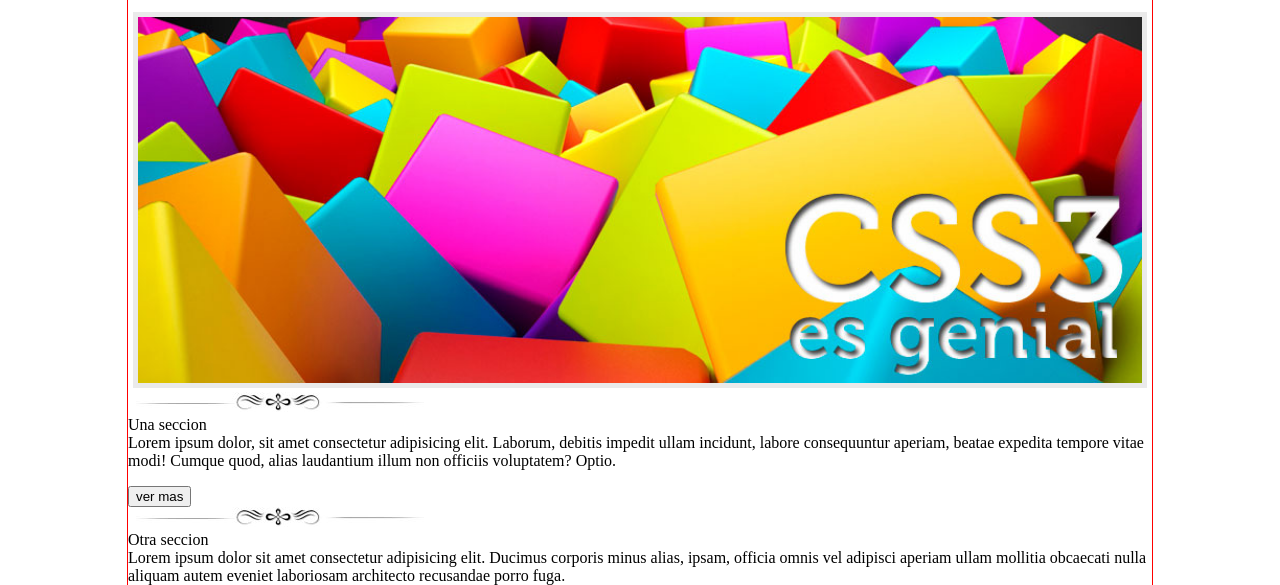
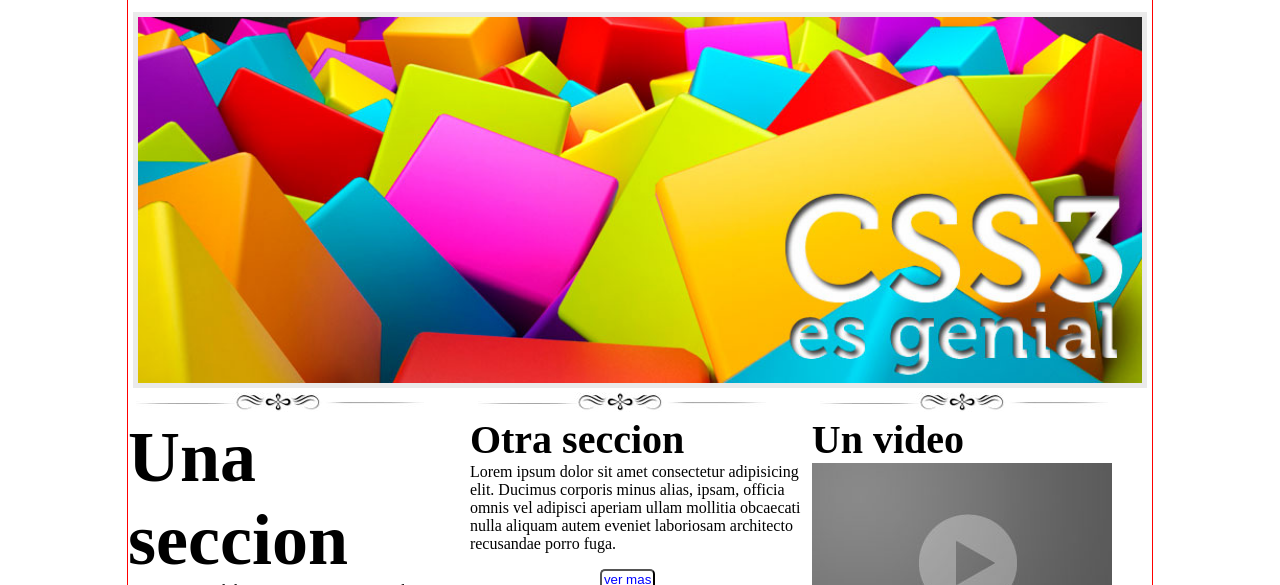
Before and after one commit to JesusVega2812/pw10112233, a plain HTML site: page practica01css/index.html in a window 1280 px wide. Shown: the part 215-800 px from the top of the page. Drawn offline with Linux system fonts and the light colour scheme.

Commit message:
practica 01 CSS consluida

```diff
--- a/practica01css/css/estilos.css
+++ b/practica01css/css/estilos.css
@@ -57,3 +57,33 @@ header nav form
     border: 5px solid rgba(170, 170, 170, 0.25);
     width: 98%;
 }
+#seccion02
+{
+    margin-bottom: 50px;
+}
+#seccion02 article
+{
+    display: inline-block;
+    vertical-align: top;
+    width: 33%;
+}
+#seccion02 article input[type="submit"]
+{
+    background: white;
+    border-radius: 5px;
+    color: blue;
+    margin-left: 130px;
+    padding: 1px 2px;
+}
+.nito
+{
+    font-weight: bold;
+}
+.otraSeccion
+{
+    font-size: 2.5em;
+}
+.unaSeccion
+{
+    font-size: 4.5em;
+}
```
